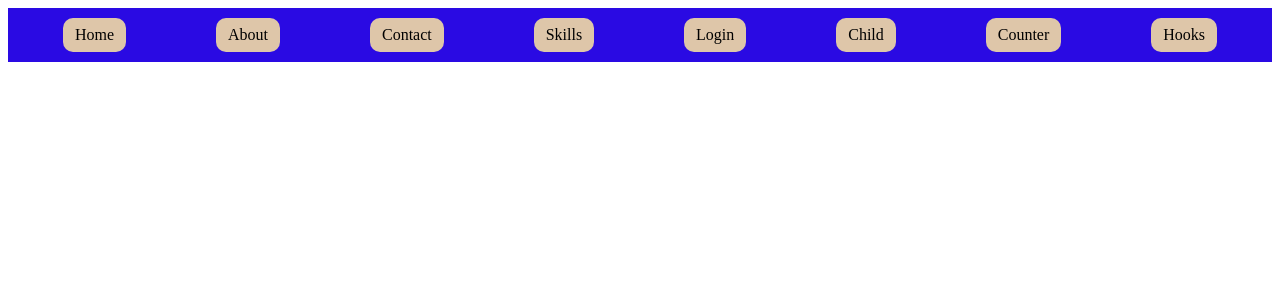
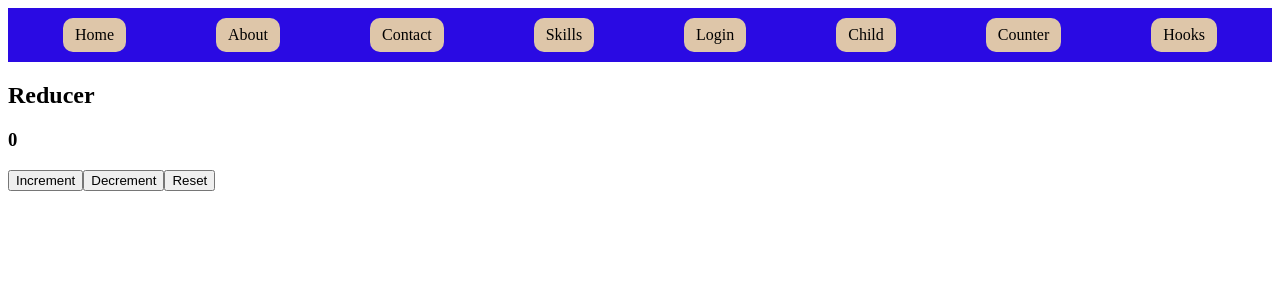
Before and after one commit to Bharathitamilvel27/mern2025, a React (Vite) app in the folder react/firstreact/: page /reducer in a window 1280 px wide. Shown: the top 300 px of the page. Built offline with nearby package versions, Linux system fonts and the light colour scheme.

Commit message:
day5 commit

```diff
--- a/react/firstreact/src/App.jsx
+++ b/react/firstreact/src/App.jsx
@@ -12,8 +12,8 @@ import Hooks from './pages/Hooks'
 import State from './Hooks/State'
 import Effect from './Hooks/Effect'
 import Effect2 from './Hooks/Effect2'
-
-
+import Ref from './Hooks/Ref'
+import Reducer from './Hooks/Reducer'
 import Navbar from './components/Navbar'
 import {Route,Routes} from 'react-router-dom'
 const App = () => {
@@ -26,7 +26,7 @@ const App = () => {
 <Route path='/' element={<Home items={fruits} users={userdetails} />} />
 
 
-      <Route path='/about' element={<About/>}/>
+      <Route path='/about' element={<About items={fruits} users={userdetails}/>}/>
 
       <Route path='/contact' element={<Contact/>}/>
        <Route path='/skills' element={<Skills/>}/>
@@ -42,6 +42,9 @@ const App = () => {
 <Route path='/state' element={<State/>}/>
 <Route path='/effect' element={<Effect/>}/>
 <Route path='/effect2' element={<Effect2/>}/>
+<Route path='/ref' element={<Ref/>}/>
+<Route path='/reducer' element={<Reducer/>}/>
+
 
 
      </Routes>
--- /dev/null
+++ b/react/firstreact/src/Hooks/Context.jsx
@@ -0,0 +1,13 @@
+import { createContext } from "react";
+
+const Context = createContext();
+
+export const UserContext = ({children}) => {
+    const user = {name:"pavi",phno:"9874561230"}
+    return(
+        <Context.Provider value={user}>
+            {children}
+        </Context.Provider>
+    )
+}
+export default Context;
--- /dev/null
+++ b/react/firstreact/src/Hooks/Reducer.jsx
@@ -0,0 +1,31 @@
+import React, { useReducer } from 'react'
+
+const initialValue = { count: 0 }
+const reducerFunction = (state, action) => {
+    switch (action.type) {
+        case "increment":
+            return { count: state.count + 1 }
+        case "decrement":
+            return { count: state.count - 1 }
+        case "reset":
+            return { count: 0 }
+        default:
+            return { count: 0 }
+    }
+}
+
+const Reducer = () => {
+    const [state, dispatch] = useReducer(reducerFunction, initialValue)
+
+    return (
+        <div>
+            <h2>Reducer</h2>
+            <h3>{state.count}</h3>
+            <button onClick={() => dispatch({ type: "increment" })}>Increment</button>
+            <button onClick={() => dispatch({ type: "decrement" })}>Decrement</button>
+            <button onClick={() => dispatch({ type: "reset" })}>Reset</button>
+        </div>
+    )
+}
+
+export default Reducer
--- /dev/null
+++ b/react/firstreact/src/Hooks/Ref.jsx
@@ -0,0 +1,29 @@
+import React, { useEffect,useState,useRef} from 'react'
+
+const Ref = () => {
+    const [count,setCount]=useState(0);
+    const value = useRef(0);
+    useEffect(()=>{
+        setTimeout(()=>{
+            value.current=value.current+1
+        },2000)
+    })
+    const handleIncrement =()=>{
+        setCount(count+1)
+    }
+
+console.log(value.current);
+  return (
+    <div>
+<h1>{count}</h1>
+<button onClick={handleIncrement}>Increment</button>
+<h1>{value.current}</h1>
+
+    </div>
+
+
+
+  )
+}
+
+export default Ref
--- a/react/firstreact/src/main.jsx
+++ b/react/firstreact/src/main.jsx
@@ -1,13 +1,16 @@
 import { StrictMode } from 'react'
 import { createRoot } from 'react-dom/client'
 import { BrowserRouter } from 'react-router-dom'
+import {UserContext} from './Hooks/Context'
 
 import App from './App.jsx'
 
 createRoot(document.getElementById('root')).render(
   <StrictMode>
     <BrowserRouter>
-      <App />
+    <UserContext>
+         <App />
+    </UserContext>
     </BrowserRouter>
   </StrictMode>
 )
--- a/react/firstreact/src/pages/About.jsx
+++ b/react/firstreact/src/pages/About.jsx
@@ -1,8 +1,15 @@
 import React from 'react'
 
-const About = () => {
+const About = ({items,users}) => {
   return (
+    <>
     <div>About</div>
+     <ol type="i">
+        {items.map((fruit)=>(<li>{fruit}</li>))}
+      </ol>
+      <h3>{users.name} {users.password}</h3>
+      </>
+
   )
 }
 
--- a/react/firstreact/src/pages/Contact.jsx
+++ b/react/firstreact/src/pages/Contact.jsx
@@ -1,8 +1,12 @@
-import React from 'react'
-
-const Contact = () => {
+import React,{useContext} from 'react'
+import Context  from '../Hooks/Context'
+const Contact = ({users}) => {
+  const user = useContext(Context)
   return (
-    <div>Contact</div>
+    <>
+    <div>{user.name}</div>
+    <div>{user.phno}</div>
+    </>
   )
 }
 
--- a/react/firstreact/src/pages/Home.jsx
+++ b/react/firstreact/src/pages/Home.jsx
@@ -1,17 +1,26 @@
 import React from 'react'
+
 
 const Home = ({items,users}) => {
   return (
 
     <div>Home
 
-      <ol type="i">
-        {items.map((fruit)=>(<li>{fruit}</li>))}
-      </ol>
-      <h3>{users.name} {users.password}</h3>
+      <About items={items} users={users}/>
+
+
     </div>
 
   )
 }
 
 export default Home
+
+
+
+  /*
+      <ol type="i">
+        {items.map((fruit)=>(<li>{fruit}</li>))}
+      </ol>
+      <h3>{users.name} {users.password}</h3>
+      */
--- a/react/firstreact/src/pages/Hooks.jsx
+++ b/react/firstreact/src/pages/Hooks.jsx
@@ -5,7 +5,9 @@ const Hooks = () => {
     <div><h3>Hooks are here</h3><br></br>
         <Link to='/State'>UseState</Link><br/>
         <Link to='/Effect'>UseEffect</Link><br/>
-        <Link to='/Effect2'>UseEffect2</Link>
+        <Link to='/Effect2'>UseEffect2</Link><br/>
+        <Link to='/Ref'>Ref</Link><br/>
+        <Link to='/Reducer'>Reducer</Link>
     </div>
   )
 }
```
Also changed, not shown: 1 other file (tests, documents, lock files or other folders).
